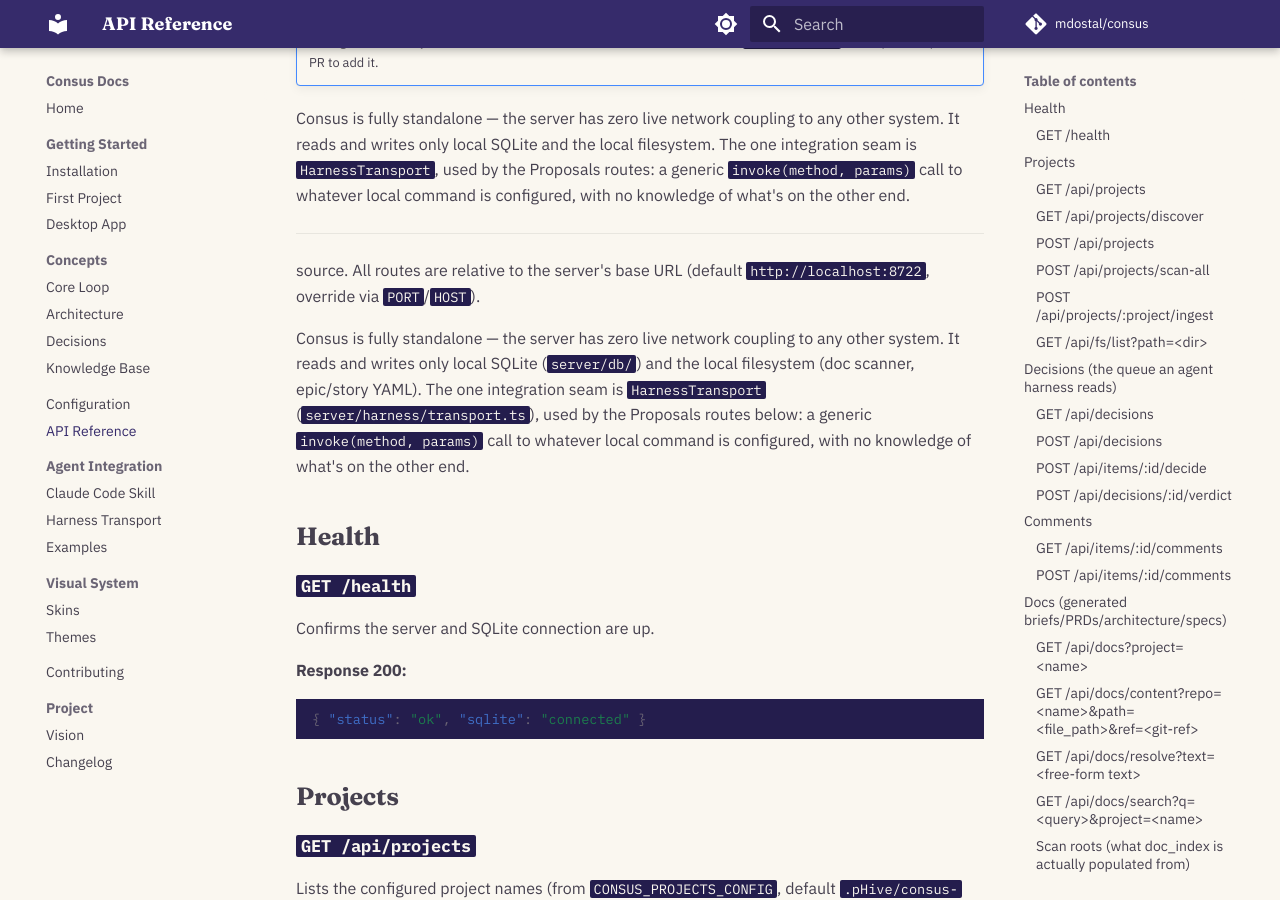
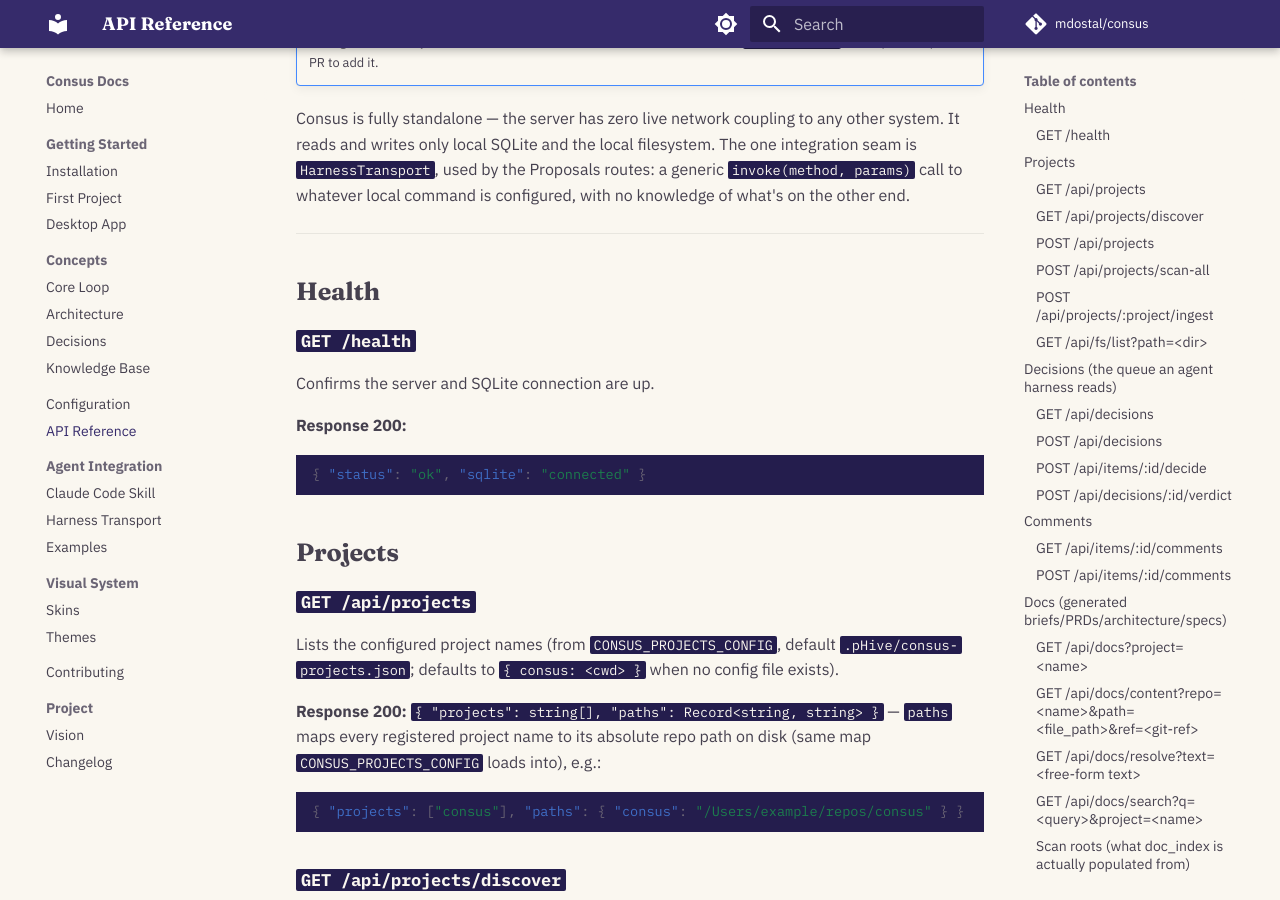
Before and after one commit to mdostal/consus, an MkDocs documentation site: the page built from docs/api/index.md, in a window 1280 px wide and 900 px high, scrolled down 315 px. Built offline with MkDocs 1.6.1 and Material for MkDocs 9.7.7, drawn with Linux system fonts in a browser that asks for light colours; comment, search, counter and statistics services are not loaded.

Commit message:
fix(docs): remove duplicate orphaned fragment from api/index.md
Copy-paste artifact from the api-reference.md migration: lines 12-19
duplicated the intro paragraph and started mid-sentence with "source.".

Pantheon-Agent: auriga-review (7545f9ad-41da-4bd9-9674-f0dc223236b9)
Co-Authored-By: Claude Sonnet 4.6 <noreply@anthropic.com>

```diff
--- a/docs/api/index.md
+++ b/docs/api/index.md
@@ -8,15 +8,6 @@ Every route Consus's server registers. A harness author can use Consus from this
 Consus is fully standalone — the server has zero live network coupling to any other system. It reads and writes only local SQLite and the local filesystem. The one integration seam is `HarnessTransport`, used by the Proposals routes: a generic `invoke(method, params)` call to whatever local command is configured, with no knowledge of what's on the other end.
 
 ---
-
-source. All routes are relative to the server's base URL (default `http://localhost:8722`,
-override via `PORT`/`HOST`).
-
-Consus is fully standalone — the server has zero live network coupling to any other system. It
-reads and writes only local SQLite (`server/db/`) and the local filesystem (doc scanner, epic/story
-YAML). The one integration seam is `HarnessTransport` (`server/harness/transport.ts`), used by the
-Proposals routes below: a generic `invoke(method, params)` call to whatever local command is
-configured, with no knowledge of what's on the other end.
 
 ## Health
 
```
